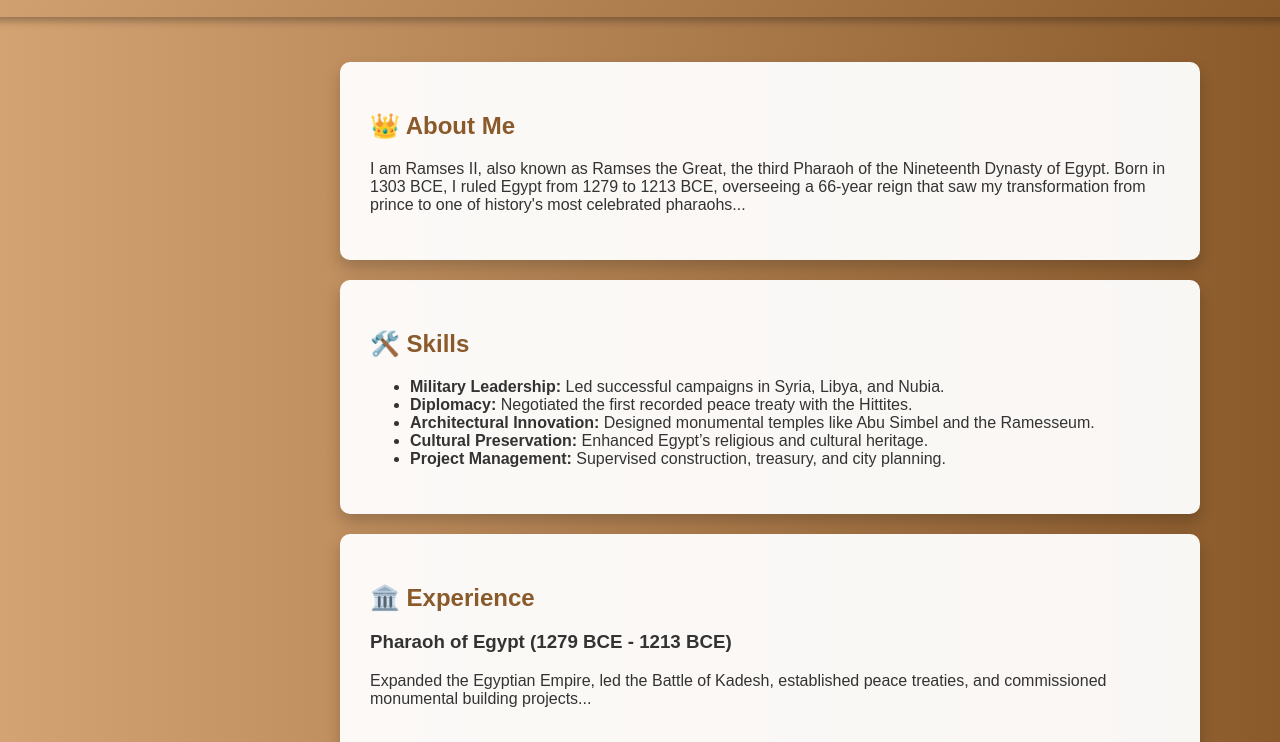
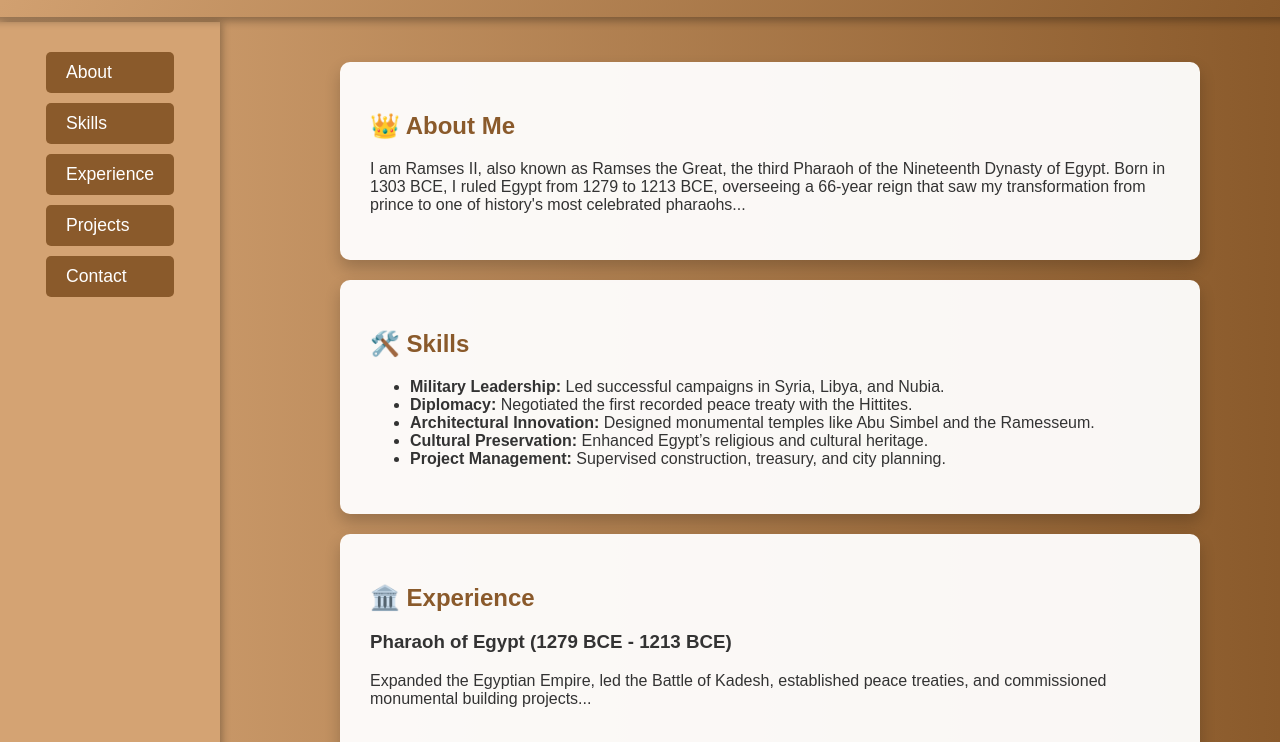
Before and after one commit to PalaashBatra/Ramses-II, a plain HTML site: page index.html in a window 1280 px wide. Shown: the part 58-800 px from the top of the page. Drawn offline with Linux system fonts and the light colour scheme.

Commit message:
Update index.html

```diff
--- a/index.html
+++ b/index.html
@@ -11,6 +11,16 @@
         <h1>Ramses the Great</h1>
         <button id="theme-toggle">Toggle Dark Mode</button>
     </header>
+
+    <aside class="sidebar">
+        <nav>
+            <a href="#about">About</a>
+            <a href="#skills">Skills</a>
+            <a href="#experience">Experience</a>
+            <a href="#projects">Projects</a>
+            <a href="#contact">Contact</a>
+        </nav>
+    </aside>
 
     <main>
         <section id="about" class="card">
```
